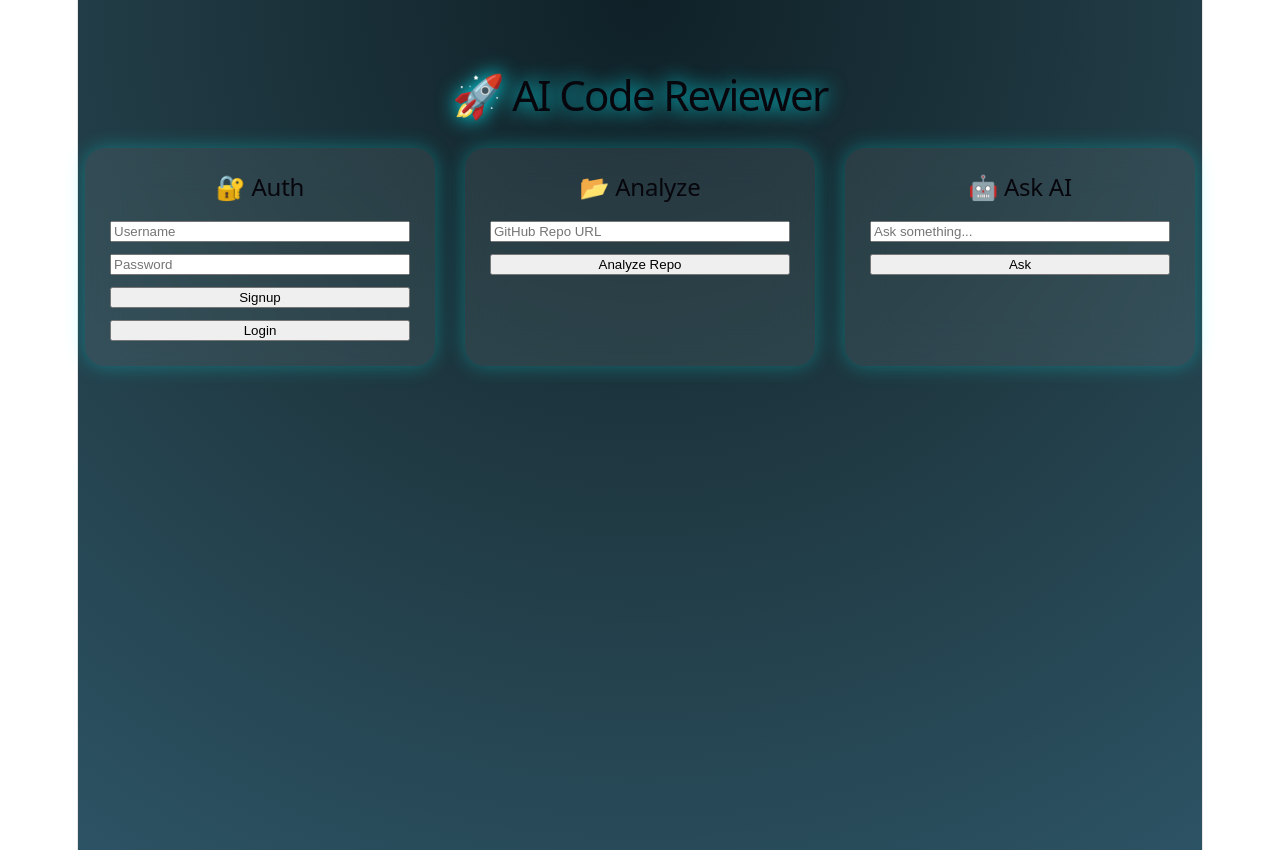
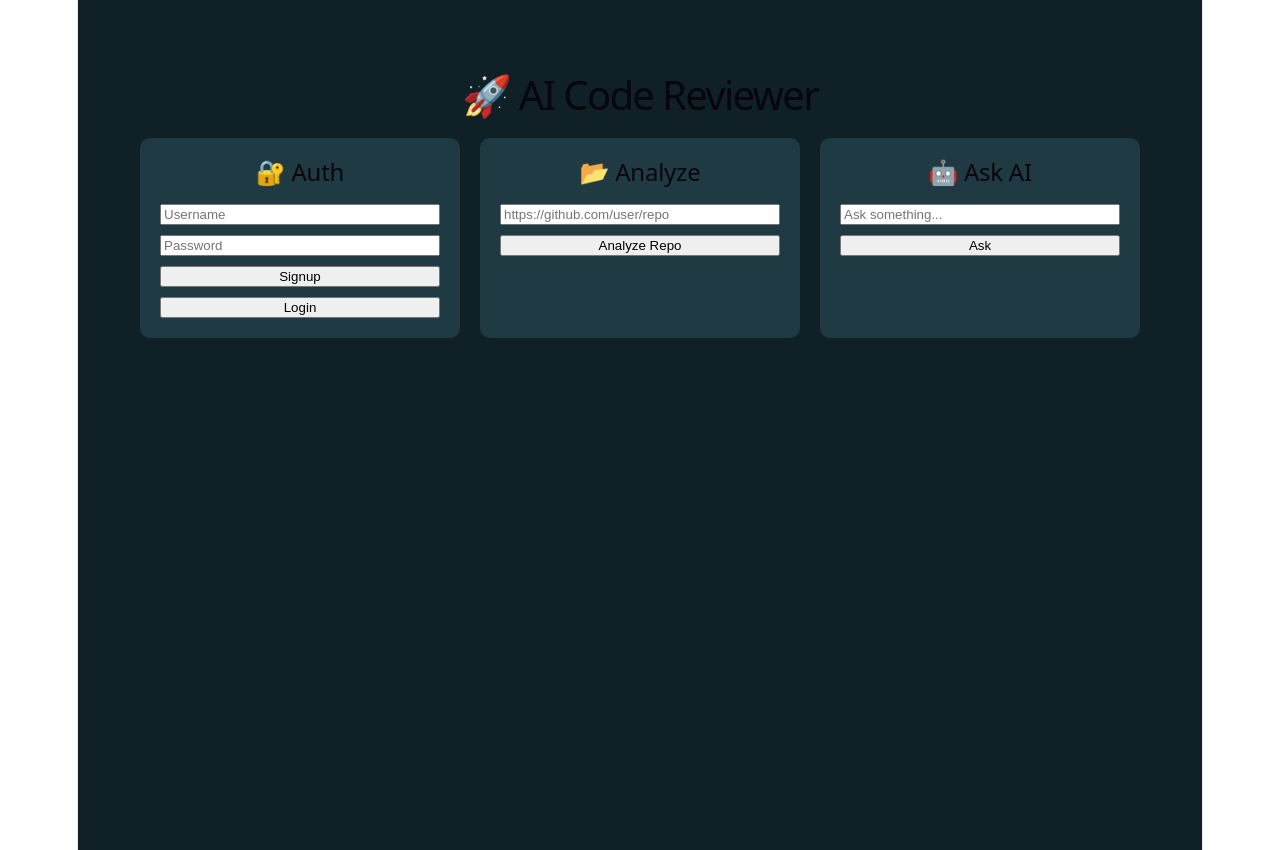
Before and after one commit to Revanthlp/ai-code-reviewer, a React (Vite) app in the folder frontend/: page / in a window 1280 px wide. Built offline with nearby package versions, Linux system fonts and the light colour scheme.

Commit message:
final fix analyze frontend

```diff
--- a/frontend/src/App.tsx
+++ b/frontend/src/App.tsx
@@ -1,8 +1,7 @@
 import { useState, useEffect } from "react";
-import axios from "axios";
 import { motion } from "framer-motion";
 
-
+// ✅ BACKEND URL
 const API = "https://ai-code-reviewer-rbas.onrender.com";
 
 export default function App() {
@@ -15,7 +14,7 @@
   const [displayText, setDisplayText] = useState("");
   const [loading, setLoading] = useState(false);
 
-  // ✨ Typing Effect
+  // ✨ Typing effect
   useEffect(() => {
     let i = 0;
     setDisplayText("");
@@ -29,7 +28,7 @@
     }
   }, [answer]);
 
-  // ✅ SIGNUP
+  // 🔐 SIGNUP
   const signup = async () => {
     try {
       const res = await fetch(`${API}/signup`, {
@@ -41,65 +40,102 @@
       });
 
       const data = await res.json();
-      console.log("Signup response:", data);
 
       if (res.ok) {
         alert("User created ✅");
       } else {
         alert(data.detail || "Signup failed ❌");
       }
-
     } catch (error) {
-      console.error("Signup error:", error);
+      console.error(error);
       alert("Server not responding ❌");
     }
   };
 
-  // ✅ LOGIN
+  // 🔓 LOGIN
   const login = async () => {
     try {
-      const res = await axios.post(`${API}/login`, { username, password });
-      setToken(res.data.token);
-      alert("Login success ✅");
-    } catch (err: any) {
-      console.error("Login error:", err);
-      alert(err.response?.data?.detail || "Login failed ❌");
+      const res = await fetch(`${API}/login`, {
+        method: "POST",
+        headers: {
+          "Content-Type": "application/json"
+        },
+        body: JSON.stringify({ username, password })
+      });
+
+      const data = await res.json();
+
+      if (res.ok) {
+        setToken(data.token);
+        alert("Login success ✅");
+      } else {
+        alert(data.detail || "Login failed ❌");
+      }
+    } catch (error) {
+      console.error(error);
+      alert("Server not responding ❌");
     }
   };
 
-  // ✅ ANALYZE
+  // 📂 ANALYZE (FIXED)
   const analyze = async () => {
     try {
       setLoading(true);
-      await axios.post(
-        `${API}/analyze`,
-        { repo_url: repo },
-        { headers: { Authorization: `Bearer ${token}` } }
-      );
-      alert("Repo analyzed ✅");
+
+      const res = await fetch(`${API}/analyze`, {
+        method: "POST",
+        headers: {
+          "Content-Type": "application/json"
+        },
+        body: JSON.stringify({
+          repo_url: repo   // ✅ FIXED KEY
+        })
+      });
+
+      const data = await res.json();
+
+      if (res.ok) {
+        alert(`✅ ${data.name} ⭐ ${data.stars}\n${data.description}`);
+      } else {
+        alert(data.detail || "Analyze failed ❌");
+      }
+
       setLoading(false);
-    } catch (err: any) {
-      console.error("Analyze error:", err);
+
+    } catch (error) {
+      console.error(error);
       setLoading(false);
-      alert(err.response?.data?.detail || "Analyze failed ❌");
+      alert("Server not responding ❌");
     }
   };
 
-  // ✅ ASK AI
+  // 🤖 ASK
   const ask = async () => {
     try {
       setLoading(true);
-      const res = await axios.post(
-        `${API}/ask`,
-        { q: question },
-        { headers: { Authorization: `Bearer ${token}` } }
-      );
-      setAnswer(res.data.answer);
+
+      const res = await fetch(`${API}/ask`, {
+        method: "POST",
+        headers: {
+          "Content-Type": "application/json"
+        },
+        body: JSON.stringify({ q: question })
+      });
+
+      const data = await res.json();
+
+      if (res.ok) {
+        setAnswer(data.answer);
+      } else {
+        alert(data.detail || "Ask failed ❌");
+      }
+
       setLoading(false);
-    } catch (err: any) {
-      console.error("Ask error:", err);
+
+    } catch (error) {
+      console.error(error);
       setLoading(false);
-      alert(err.response?.data?.detail || "Ask failed ❌");
+      alert("Server not responding ❌");
     }
   };
 
@@ -116,7 +152,7 @@
       <div style={styles.container}>
 
         {/* AUTH */}
-        <motion.div style={styles.card} whileHover={{ scale: 1.08 }}>
+        <motion.div style={styles.card}>
           <h2>🔐 Auth</h2>
           <input placeholder="Username" onChange={e => setUsername(e.target.value)} />
           <input type="password" placeholder="Password" onChange={e => setPassword(e.target.value)} />
@@ -125,24 +161,30 @@
         </motion.div>
 
         {/* ANALYZE */}
-        <motion.div style={styles.card} whileHover={{ scale: 1.08 }}>
+        <motion.div style={styles.card}>
           <h2>📂 Analyze</h2>
-          <input placeholder="GitHub Repo URL" onChange={e => setRepo(e.target.value)} />
+          <input
+            placeholder="https://github.com/user/repo"
+            onChange={e => setRepo(e.target.value)}
+          />
           <button onClick={analyze}>Analyze Repo</button>
         </motion.div>
 
         {/* ASK */}
-        <motion.div style={styles.card} whileHover={{ scale: 1.08 }}>
+        <motion.div style={styles.card}>
           <h2>🤖 Ask AI</h2>
-          <input placeholder="Ask something..." onChange={e => setQuestion(e.target.value)} />
+          <input
+            placeholder="Ask something..."
+            onChange={e => setQuestion(e.target.value)}
+          />
           <button onClick={ask}>Ask</button>
 
-          {loading && <div style={styles.loader}></div>}
+          {loading && <p>Loading...</p>}
 
           {displayText && (
-            <motion.div style={styles.answer} initial={{ opacity: 0 }} animate={{ opacity: 1 }}>
+            <div style={styles.answer}>
               {displayText}
-            </motion.div>
+            </div>
           )}
         </motion.div>
 
@@ -154,7 +196,7 @@
 const styles: any = {
   bg: {
     minHeight: "100vh",
-    background: "radial-gradient(circle at top, #0f2027, #203a43, #2c5364)",
+    background: "#0f2027",
     display: "flex",
     flexDirection: "column",
     alignItems: "center",
@@ -162,41 +204,28 @@
     color: "white"
   },
   title: {
-    fontSize: "42px",
-    marginBottom: "40px",
-    textShadow: "0 0 20px #00f2ff"
+    fontSize: "40px",
+    marginBottom: "30px"
   },
   container: {
     display: "flex",
-    gap: "30px",
+    gap: "20px",
     flexWrap: "wrap",
     justifyContent: "center"
   },
   card: {
-    background: "rgba(255,255,255,0.08)",
-    backdropFilter: "blur(20px)",
-    borderRadius: "20px",
-    padding: "25px",
-    width: "300px",
+    background: "#203a43",
+    padding: "20px",
+    borderRadius: "10px",
+    width: "280px",
     display: "flex",
     flexDirection: "column",
-    gap: "12px",
-    boxShadow: "0 0 20px rgba(0,255,255,0.3)"
+    gap: "10px"
   },
   answer: {
     marginTop: "10px",
-    background: "rgba(0,0,0,0.5)",
-    padding: "12px",
-    borderRadius: "10px",
-    border: "1px solid #00f2ff"
-  },
-  loader: {
-    width: "40px",
-    height: "40px",
-    border: "4px solid #00f2ff",
-    borderTop: "4px solid transparent",
-    borderRadius: "50%",
-    animation: "spin 1s linear infinite",
-    margin: "10px auto"
+    background: "#000",
+    padding: "10px",
+    borderRadius: "5px"
   }
 };
```
